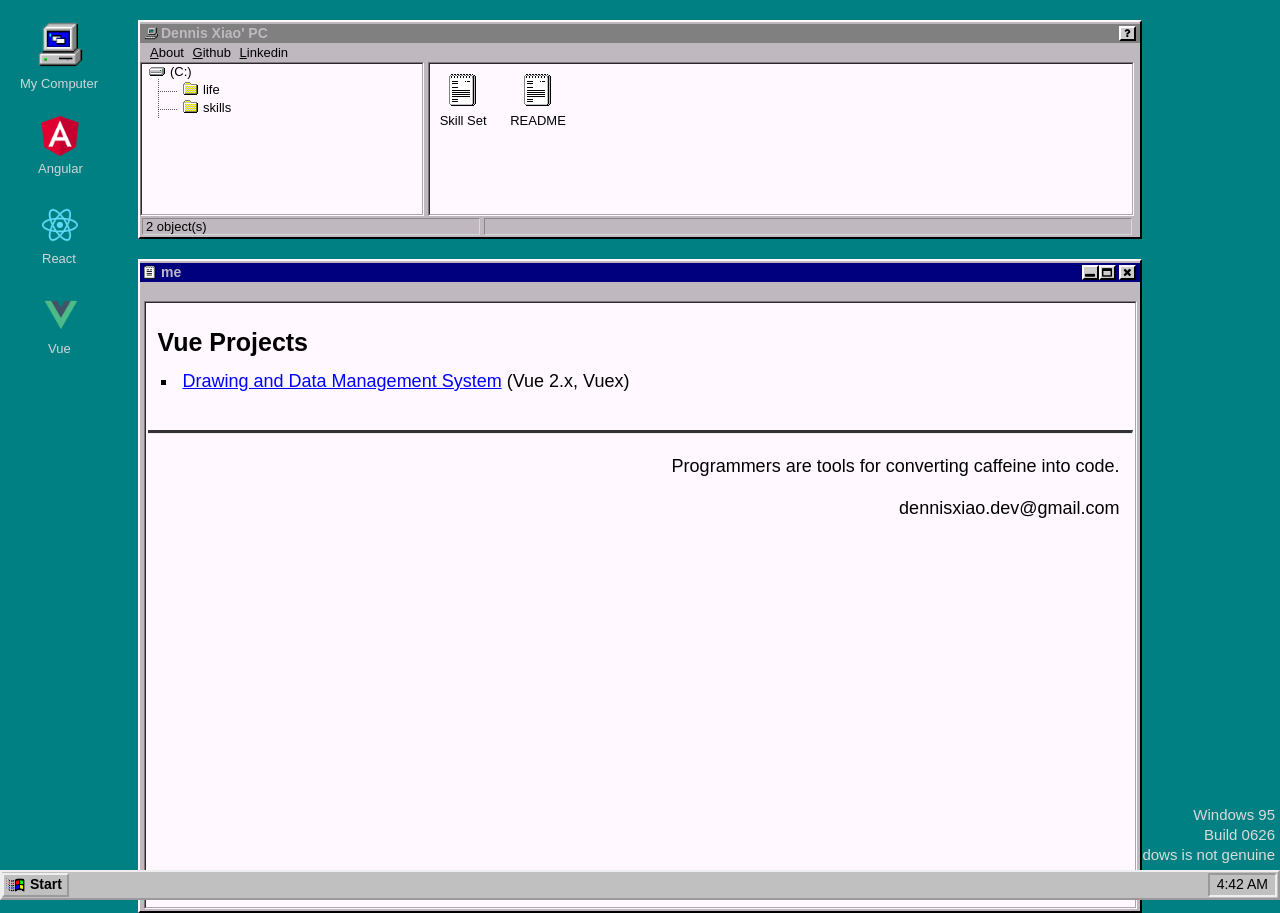
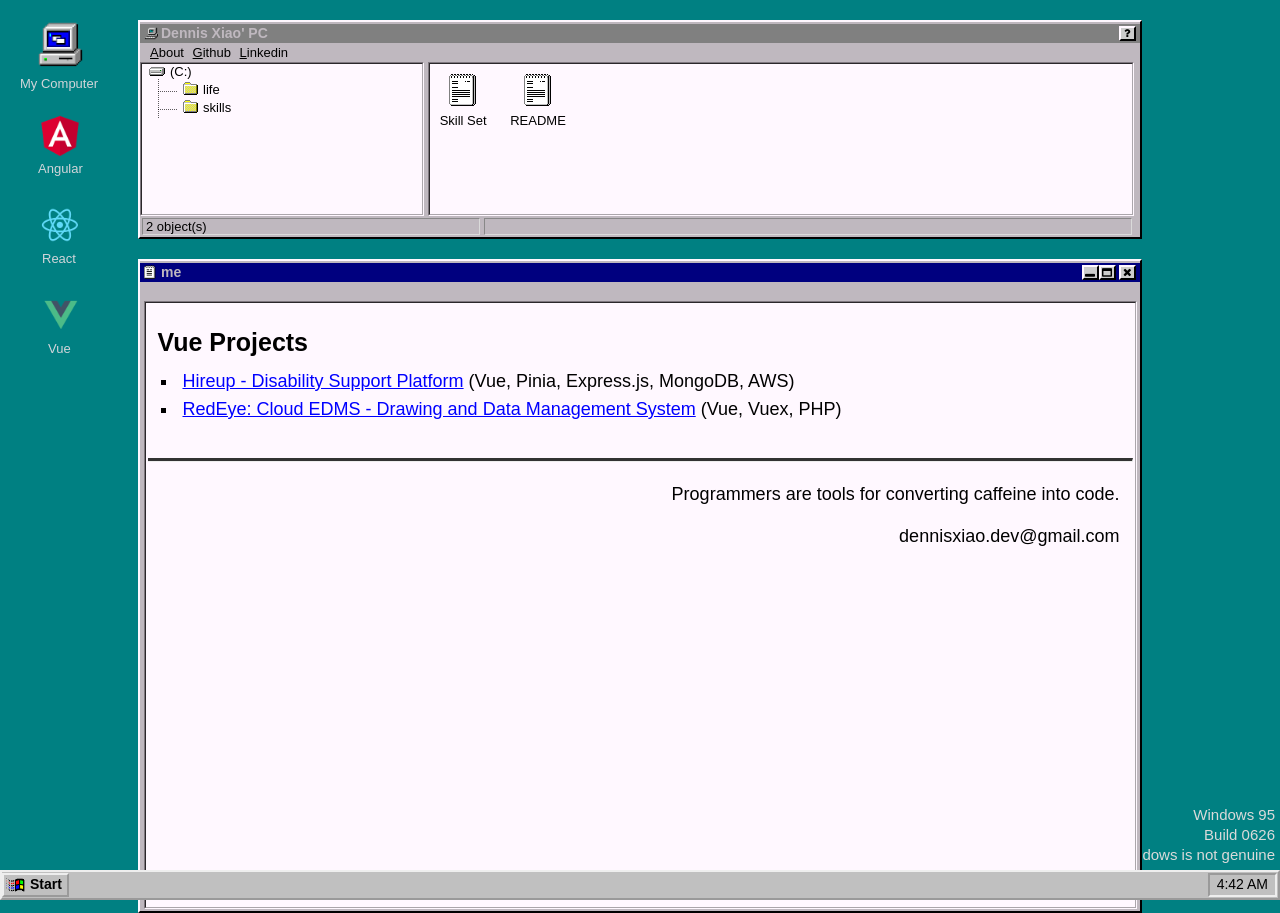
Before and after one commit to dennisXZX/dennisxzx.github.io, a Jekyll site: the page built from desktop/vue.md, in a window 1280 px wide. Built offline with Jekyll 4.4.1, drawn with Linux system fonts in a browser that asks for light colours.

Commit message:
Update vue.md

```diff
--- a/desktop/vue.md
+++ b/desktop/vue.md
@@ -7,6 +7,9 @@ title: me
 
 <ul class="project-list">
     <li>
-        <a href="https://redeye.co/dms/" target="_blank">Drawing and Data Management System</a> (Vue 2.x, Vuex)
+        <a href="https://hireup.com.au/" target="_blank">Hireup - Disability Support Platform</a> (Vue, Pinia, Express.js, MongoDB, AWS)
+    </li>
+    <li>
+        <a href="https://redeye.co/dms/" target="_blank">RedEye: Cloud EDMS - Drawing and Data Management System</a> (Vue, Vuex, PHP)
     </li>
 </ul>
```
